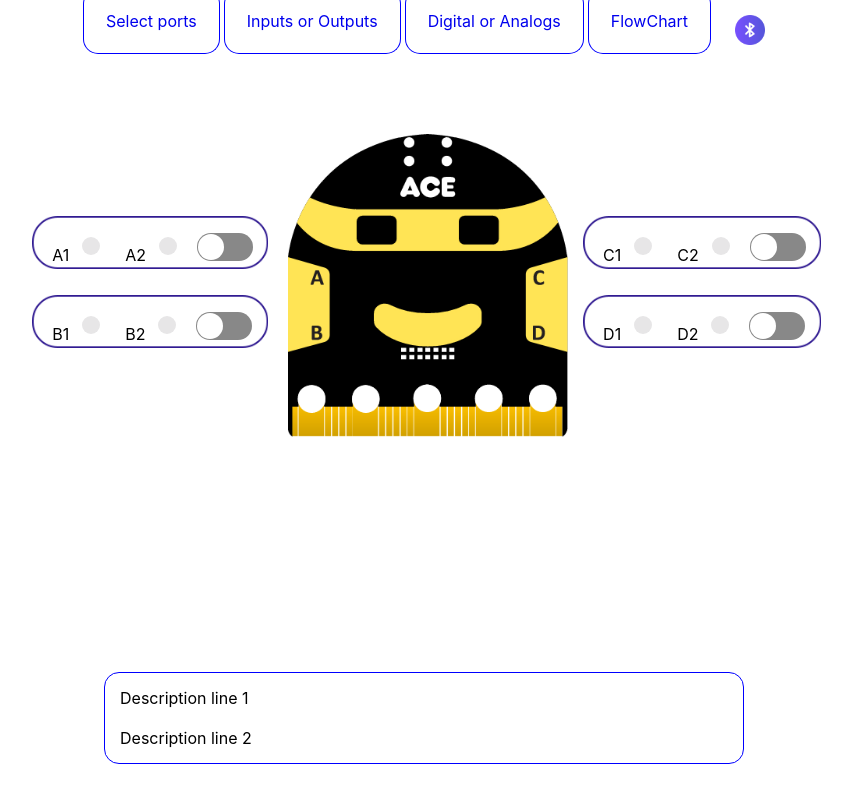
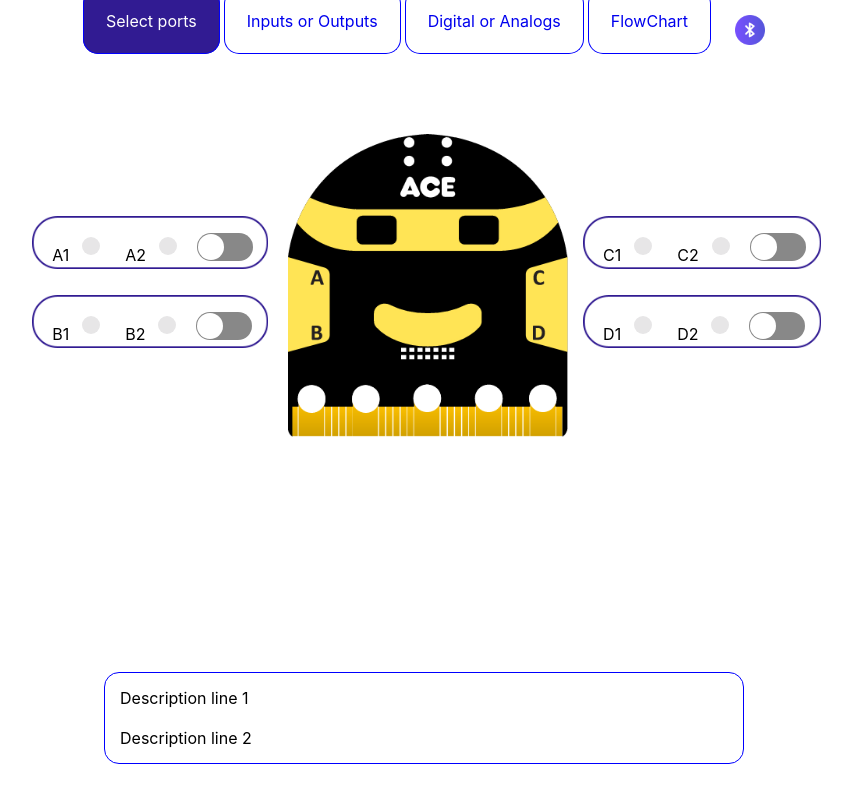
Before and after one commit to apurvsingla/flowchart, a React (Create React App) app: page / in a window 1280 px wide. Shown: the whole page, without its empty margins (216-1068 px from the left). Built offline with nearby package versions, Linux system fonts and the light colour scheme.

Commit message:
header color added

```diff
--- a/src/Components/Header/Header.jsx
+++ b/src/Components/Header/Header.jsx
@@ -1,23 +1,23 @@
 import React from 'react';
 import {HeaderContainer, HeaderOptions, HeaderLinksContainer, HeaderWifiImage} from './Header.style';
 import {withRouter} from 'react-router-dom';
+import './Header.scss';
 
 const Header = (props) => {
     const isActive = props.location.pathname;
-    console.log(isActive)
     return (
         <HeaderContainer>
             <HeaderOptions>
-                <HeaderLinksContainer to="/">
+                <HeaderLinksContainer to="/" activeClassName='is-active' exact >
                     Select ports
                 </HeaderLinksContainer>
-                <HeaderLinksContainer to="/input-output">
+                <HeaderLinksContainer to="/input-output" activeClassName='is-active'>
                     Inputs or Outputs
                 </HeaderLinksContainer>
-                <HeaderLinksContainer to="/digital-analog">
+                <HeaderLinksContainer to="/digital-analog" activeClassName='is-active'>
                     Digital or Analogs
                 </HeaderLinksContainer>
-                <HeaderLinksContainer to="/flowchart">
+                <HeaderLinksContainer to="/flowchart" activeClassName='is-active'>
                 FlowChart
                 </HeaderLinksContainer>
                 <HeaderWifiImage src={process.env.PUBLIC_URL + '/images/header/login_bluetooth_icon.png'}  alt="logo"/>
--- /dev/null
+++ b/src/Components/Header/Header.scss
@@ -0,0 +1,4 @@
+.is-active{
+    background-color: #311b92;
+    color: white;
+}
--- a/src/Components/Header/Header.style.jsx
+++ b/src/Components/Header/Header.style.jsx
@@ -1,5 +1,5 @@
 import styled from 'styled-components';
-import { Link } from 'react-router-dom';
+import { Link, NavLink } from 'react-router-dom';
 
 export const HeaderContainer = styled.div`
     display: flex;
@@ -15,16 +15,15 @@ export const HeaderOptions = styled.div`
 `;
 
 
-export const HeaderLinksContainer = styled(Link)`
+export const HeaderLinksContainer = styled(NavLink)`
     margin-right: 4px;
     border: 1px solid blue;
     border-radius: 15px;
     text-decoration: none;
     border-top: none;
     padding: 22px;
-    text-align: center;
     position: relative;
-    top: -18px
+    top: -18px;
 `;
 
 export const HeaderWifiImage = styled.img`
```
